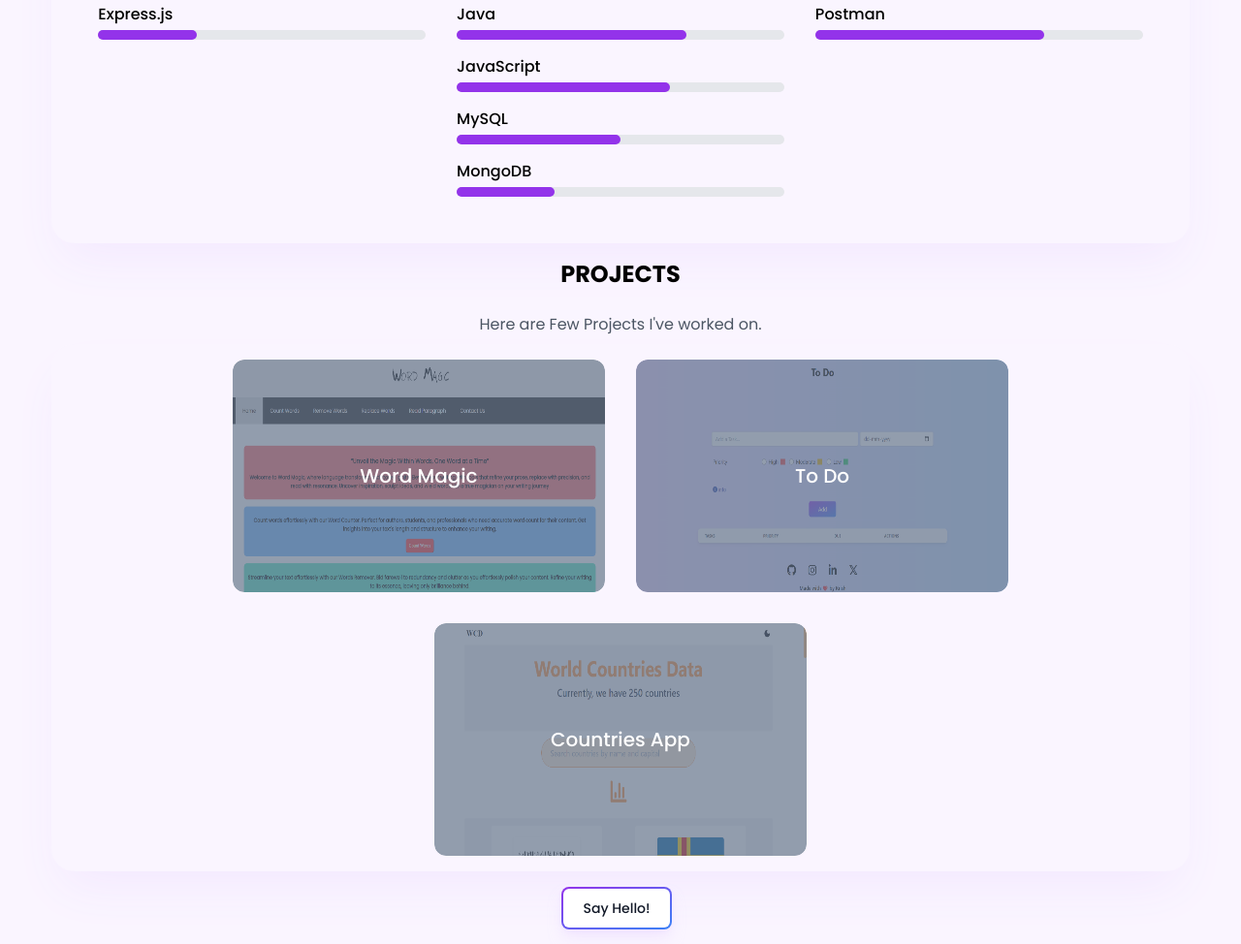
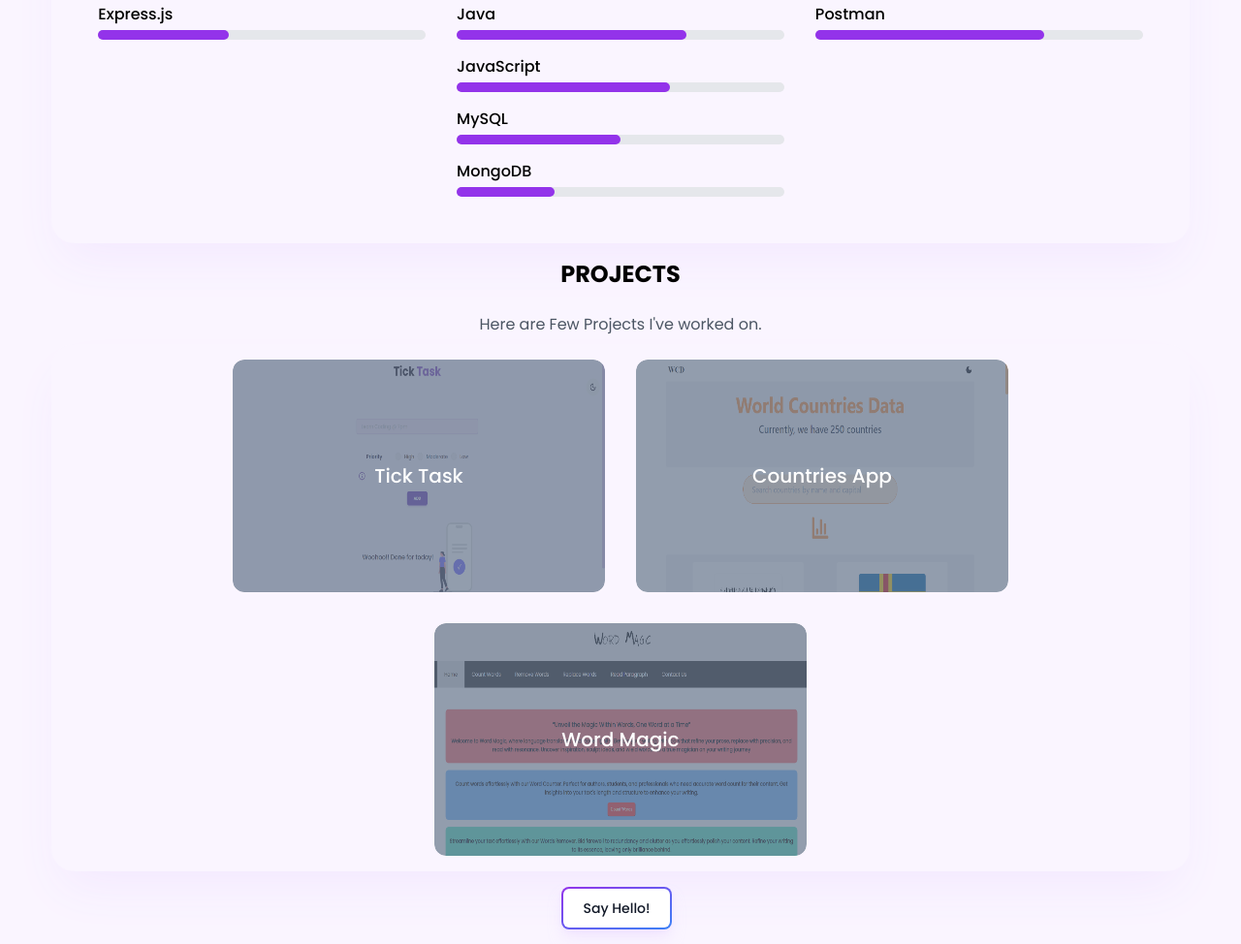
Before and after one commit to Krishrx/krishrx.github.io, a plain HTML site: page index.html in a window 1280 px wide. Shown: the part 1093-2067 px from the top of the page at 97% size. Drawn offline with nearby package versions, Linux system fonts and the light colour scheme.

Commit message:
added new project

```diff
--- a/index.html
+++ b/index.html
@@ -157,17 +157,17 @@
 
             <div class="mb-1 text-base font-medium dark:text-white">Tailwind CSS</div>
             <div class="w-full bg-gray-200 rounded-full h-2.5 mb-4 dark:bg-gray-700">
-              <div class="bg-purple-600 h-2.5 rounded-full dark:bg-purple-500" style="width: 70%"></div>
+              <div class="bg-purple-600 h-2.5 rounded-full dark:bg-purple-500" style="width: 80%"></div>
             </div>
 
             <div class="mb-1 text-base font-medium dark:text-white">React</div>
             <div class="w-full bg-gray-200 rounded-full h-2.5 mb-4 dark:bg-gray-700">
-              <div class="bg-purple-600 h-2.5 rounded-full dark:bg-purple-500" style="width: 50%"></div>
+              <div class="bg-purple-600 h-2.5 rounded-full dark:bg-purple-500" style="width: 65%"></div>
             </div>
 
             <div class="mb-1 text-base font-medium dark:text-white">Express.js</div>
             <div class="w-full bg-gray-200 rounded-full h-2.5 mb-4 dark:bg-gray-700">
-              <div class="bg-purple-600 h-2.5 rounded-full dark:bg-purple-500" style="width: 30%"></div>
+              <div class="bg-purple-600 h-2.5 rounded-full dark:bg-purple-500" style="width: 40%"></div>
             </div>
 
           </div>
@@ -215,17 +215,17 @@
           <div class="projDivs rounded-xl relative overflow-hidden cursor-pointer">
 
             <div class="w-full h-full relative rounded-xl">
-              <img src="./images/wordmagic_snip.png" class="w-96 h-60 rounded-xl" alt="word magic">
+              <img src="./images/tick_task_snip.png" class="w-96 h-60 rounded-xl" alt="tick task">
               <div class="absolute w-full h-full bg-slate-500 opacity-70 top-0 left-0 rounded-xl"></div>
               <div class="absolute top-0 left-0 flex justify-center items-center w-full h-full
-              text-xl font-medium text-white">Word Magic</div>
+              text-xl font-medium text-white">Tick Task</div>
             </div>
 
             <div class="projContent text-center text-white px-2 py-2 pt-8 bg-purple-200 w-full h-full rounded-xl">
-              <p class="text-gray-600">Word Magic is a web-based tool that provides various text manipulation.</p>
+              <p class="text-gray-600">Tick Task is a web application to keep track of tasks.</p>
 
               <div class="p-2 mt-6 flex justify-center">
-                <button onclick='window.location.href = "https://wordmagic.onrender.com/index.html"' class="shadow-lg relative inline-flex items-center justify-center p-0.5 mb-2 mr-2 overflow-hidden text-sm font-medium text-gray-900 rounded-lg group bg-gradient-to-br from-red-200 via-red-300 to-yellow-200 group-hover:from-red-200 group-hover:via-red-300 group-hover:to-yellow-200 dark:text-white dark:hover:text-gray-900 focus:ring-4 focus:outline-none focus:ring-red-100 dark:focus:ring-red-400">
+                <button onclick='window.location.href = "https://tick-task-krishrx.vercel.app/"' class="shadow-lg relative inline-flex items-center justify-center p-0.5 mb-2 mr-2 overflow-hidden text-sm font-medium text-gray-900 rounded-lg group bg-gradient-to-br from-red-200 via-red-300 to-yellow-200 group-hover:from-red-200 group-hover:via-red-300 group-hover:to-yellow-200 dark:text-white dark:hover:text-gray-900 focus:ring-4 focus:outline-none focus:ring-red-100 dark:focus:ring-red-400">
                   <span class="relative px-5 py-2.5 transition-all ease-in duration-75 bg-white dark:bg-gray-900 rounded-md group-hover:bg-opacity-0">
                     View Website
                   </span>
@@ -235,26 +235,6 @@
             </div>
 
           </div>
-
-          <div class="projDivs rounded-xl relative overflow-hidden cursor-pointer">
-            <div class="w-full h-full relative rounded-xl">
-              <img src="./images/ToDo_snip.png" class="w-96 h-60 rounded-xl" alt="To Do">
-              <div class="absolute w-full h-full bg-slate-500 opacity-70 top-0 left-0 rounded-xl"></div>
-              <div class="absolute top-0 left-0 flex justify-center items-center w-full h-full
-              text-xl font-medium text-white">To Do</div>
-            </div>
-            <div class="projContent text-center text-white px-2 py-2 pt-8 bg-purple-200 w-full h-full rounded-xl">
-              <p class="text-gray-600">A To Do web application to keep track of tasks.</p>
-              <div class="p-2 mt-6 flex justify-center">
-              <button onclick='window.location.href = "https://to-do-app-6bh8.onrender.com/"' class="shadow-lg relative inline-flex items-center justify-center p-0.5 mb-2 mr-2 overflow-hidden text-sm font-medium text-gray-900 rounded-lg group bg-gradient-to-br from-red-200 via-red-300 to-yellow-200 group-hover:from-red-200 group-hover:via-red-300 group-hover:to-yellow-200 dark:text-white dark:hover:text-gray-900 focus:ring-4 focus:outline-none focus:ring-red-100 dark:focus:ring-red-400">
-                <span class="relative px-5 py-2.5 transition-all ease-in duration-75 bg-white dark:bg-gray-900 rounded-md group-hover:bg-opacity-0">
-                  View Website
-                </span>
-              </button>
-              </div>
-            </div>
-            </div>
-
 
             <div class="projDivs rounded-xl relative overflow-hidden cursor-pointer">
 
@@ -277,6 +257,30 @@
               </div>
 
             </div>
+          </div>
+
+          <div class="projDivs rounded-xl relative overflow-hidden cursor-pointer">
+
+            <div class="w-full h-full relative rounded-xl">
+              <img src="./images/wordmagic_snip.png" class="w-96 h-60 rounded-xl" alt="word magic">
+              <div class="absolute w-full h-full bg-slate-500 opacity-70 top-0 left-0 rounded-xl"></div>
+              <div class="absolute top-0 left-0 flex justify-center items-center w-full h-full
+              text-xl font-medium text-white">Word Magic</div>
+            </div>
+
+            <div class="projContent text-center text-white px-2 py-2 pt-8 bg-purple-200 w-full h-full rounded-xl">
+              <p class="text-gray-600">Word Magic is a web-based tool that provides various text manipulation.</p>
+
+              <div class="p-2 mt-6 flex justify-center">
+                <button onclick='window.location.href = "https://wordmagic.onrender.com/index.html"' class="shadow-lg relative inline-flex items-center justify-center p-0.5 mb-2 mr-2 overflow-hidden text-sm font-medium text-gray-900 rounded-lg group bg-gradient-to-br from-red-200 via-red-300 to-yellow-200 group-hover:from-red-200 group-hover:via-red-300 group-hover:to-yellow-200 dark:text-white dark:hover:text-gray-900 focus:ring-4 focus:outline-none focus:ring-red-100 dark:focus:ring-red-400">
+                  <span class="relative px-5 py-2.5 transition-all ease-in duration-75 bg-white dark:bg-gray-900 rounded-md group-hover:bg-opacity-0">
+                    View Website
+                  </span>
+                </button>
+              </div>
+
+            </div>
+
           </div>
 
           </div>
```
Also changed, not shown: images/tick_task_snip.png (added).
